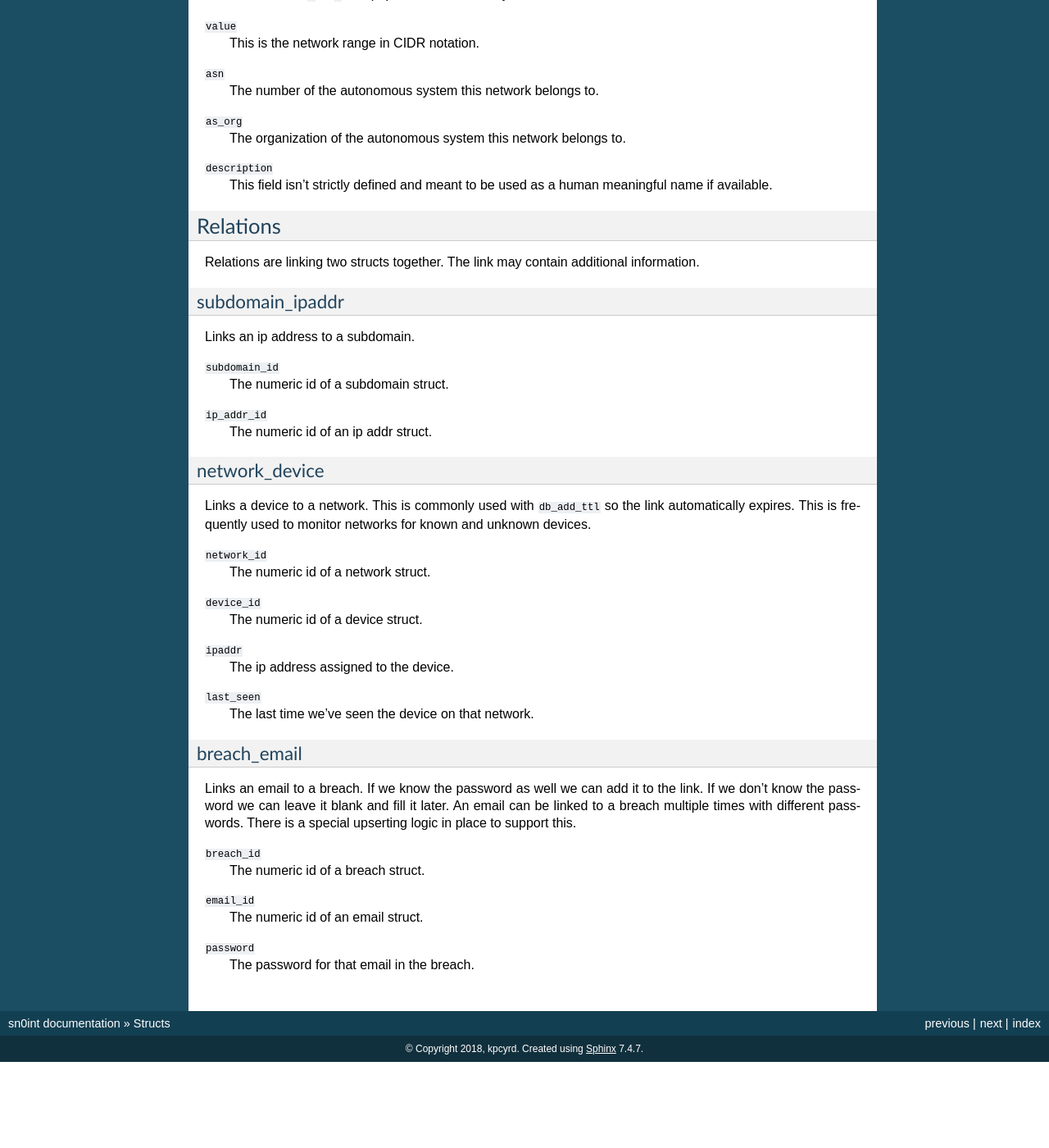
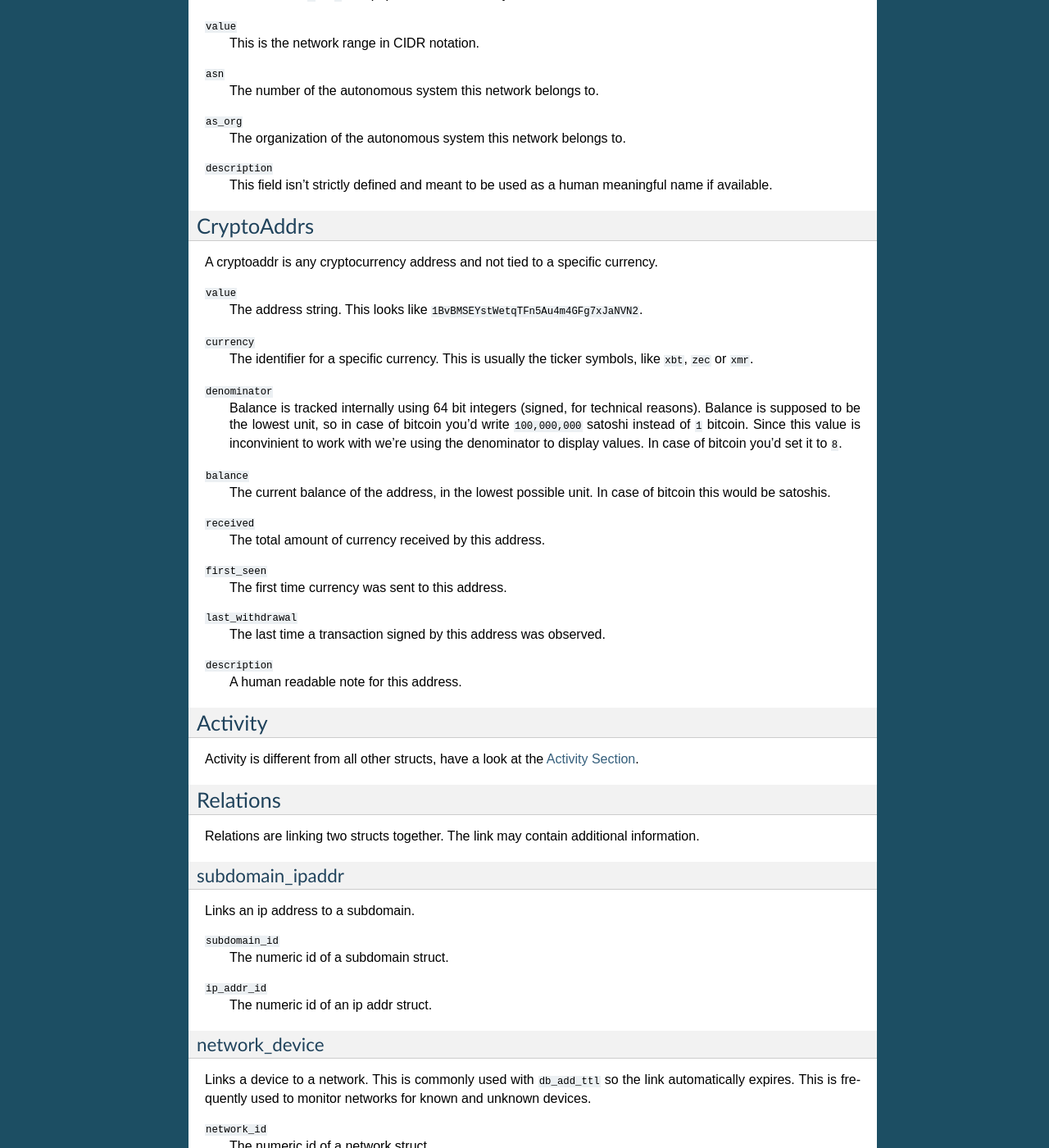
Before and after one commit to kpcyrd/sn0int, a Sphinx documentation site: the page built from docs/structs.rst, in a window 1280 px wide and 1400 px high, scrolled down 5896 px. Shown: the whole window at 82% size. Built offline with Sphinx 7.4.7, drawn with Linux system fonts in a browser that asks for light colours; before the commit the page ends 7191 px from its top, so only the background shows below that; some of the changed text lies outside the part shown.

Commit message:
Document new activity interface

```diff
--- a/docs/index.rst
+++ b/docs/index.rst
@@ -41,6 +41,7 @@ Getting Started
    scripting
    database
    structs
+   activity
    keyring
    config
    sandbox
--- a/docs/structs.rst
+++ b/docs/structs.rst
@@ -259,6 +259,35 @@ is ``140.82.112.0/20``.
     This field isn't strictly defined and meant to be used as a human
     meaningful name if available.
 
+CryptoAddrs
+-----------
+
+A cryptoaddr is any cryptocurrency address and not tied to a specific currency.
+
+``value``
+    The address string. This looks like ``1BvBMSEYstWetqTFn5Au4m4GFg7xJaNVN2``.
+``currency``
+    The identifier for a specific currency. This is usually the ticker symbols,
+    like ``xbt``, ``zec`` or ``xmr``.
+``denominator``
+    Balance is tracked internally using 64 bit integers (signed, for technical reasons). Balance is supposed to be the lowest unit, so in case of bitcoin you'd write ``100,000,000`` satoshi instead of ``1`` bitcoin. Since this value is inconvinient to work with we're using the denominator to display values. In case of bitcoin you'd set it to ``8``.
+``balance``
+    The current balance of the address, in the lowest possible unit. In case of bitcoin this would be satoshis.
+``received``
+    The total amount of currency received by this address.
+``first_seen``
+    The first time currency was sent to this address.
+``last_withdrawal``
+    The last time a transaction signed by this address was observed.
+``description``
+    A human readable note for this address.
+
+Activity
+--------
+
+Activity is different from all other structs, have a look at the `Activity
+Section <activity.html>`_.
+
 Relations
 ---------
 
```
Also changed, not shown: README.md (+7 -0 lines), docs/activity.rst (added, +166 -0 lines), 1 other file.
